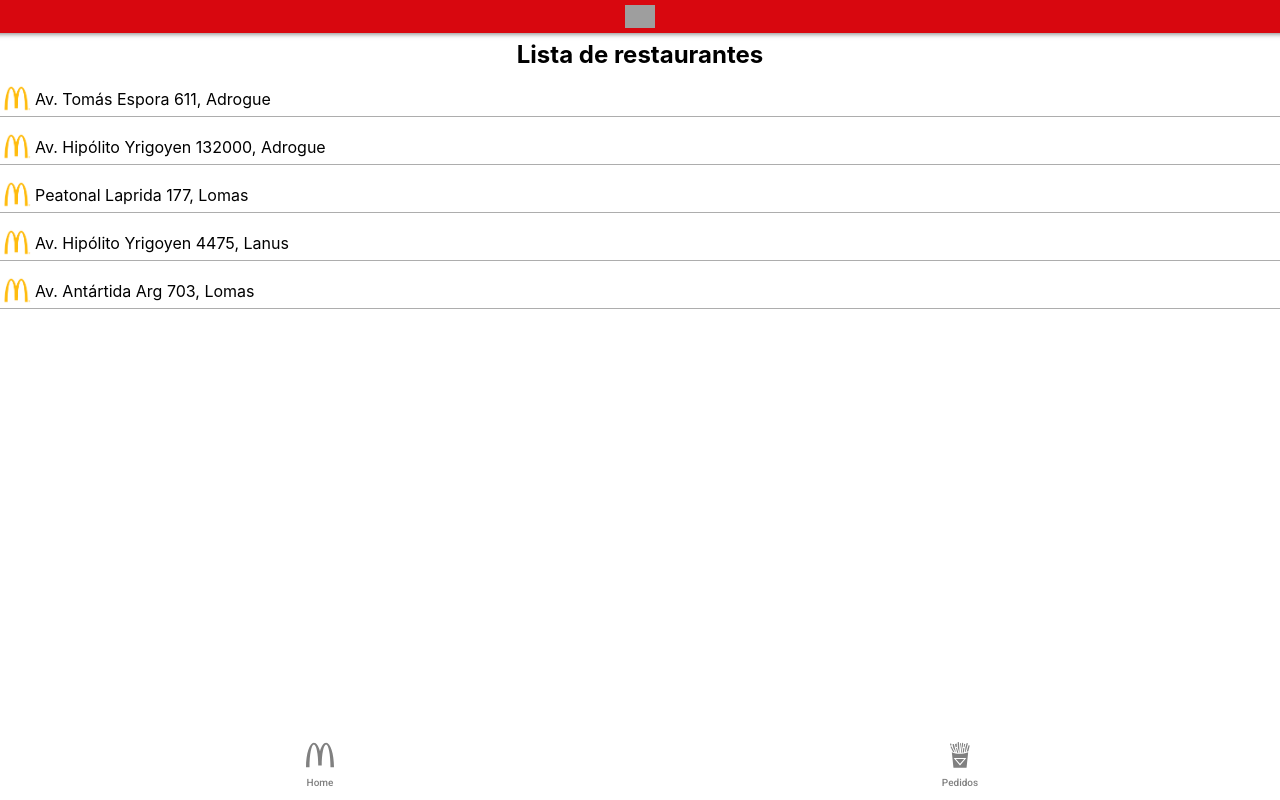
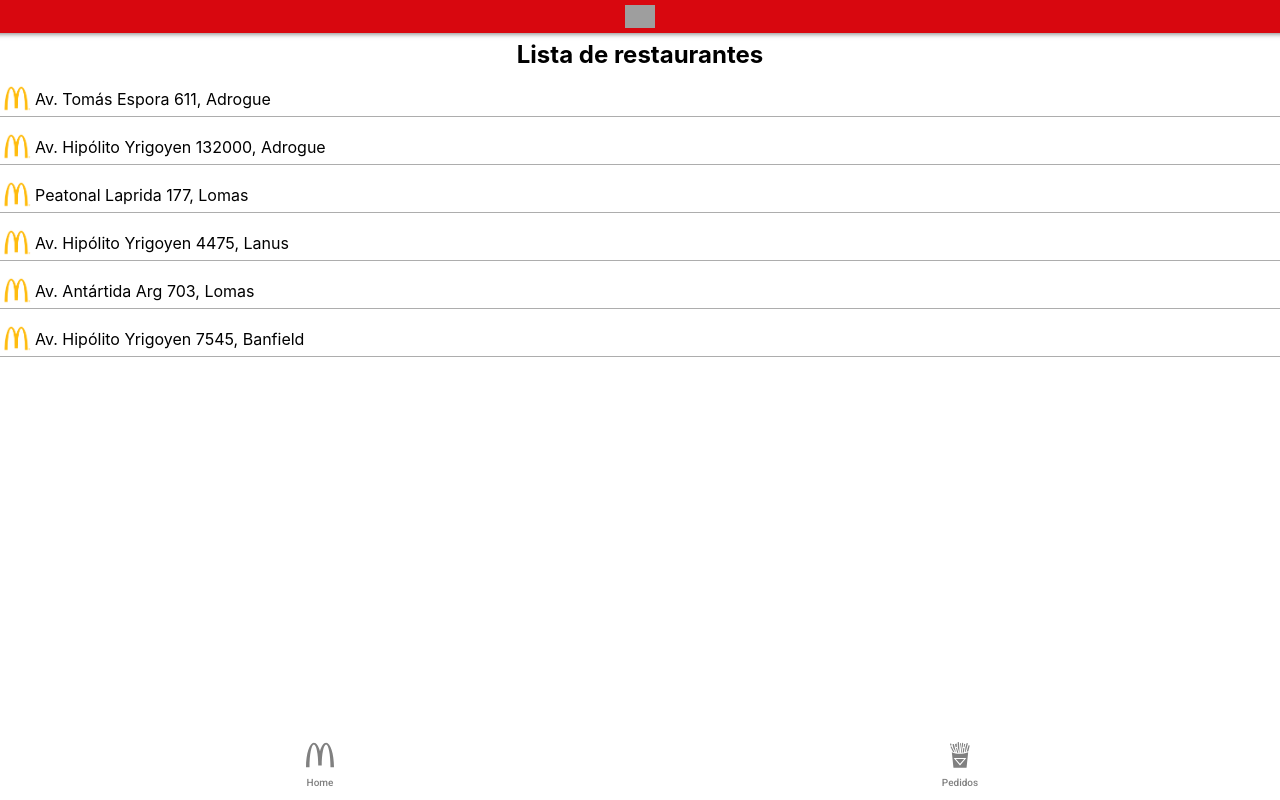
Before and after one commit to JulianKominovic/proyecto-de-soft, a React (Vite) app: page /catalogo/elegirLocal in a window 1280 px wide. Built offline with nearby package versions, Linux system fonts and the light colour scheme; grey boxes are pictures that could not be loaded; a web font is replaced by a local one.

Commit message:
Elegir y ver restaurantes

```diff
--- a/src/components/ElegirLocal/ElegirLocal.jsx
+++ b/src/components/ElegirLocal/ElegirLocal.jsx
@@ -1,7 +1,9 @@
 import React from "react";
 import "./ElegirLocal.css";
+
 import Local from "../Local/Local";
 import { Link } from "react-router-dom";
+import useLocal from "../../context/useLocal";
 
 const direcciones = [
   "Av. Tomás Espora 611, Adrogue",
@@ -9,16 +11,24 @@ const direcciones = [
   "Peatonal Laprida 177, Lomas",
   "Av. Hipólito Yrigoyen 4475, Lanus",
   "Av. Antártida Arg 703, Lomas",
+  "Av. Hipólito Yrigoyen 7545, Banfield",
 ];
 
 export const ElegirLocal = () => {
+  const { setLocal } = useLocal();
+
   return (
     <section className="ElegirLocal">
       <h1>Lista de restaurantes</h1>
-
       {direcciones.map((item) => {
         return (
-          <Link to={"/catalogo"} key={item}>
+          <Link
+            to={"/catalogo"}
+            key={item}
+            onClick={() => {
+              setLocal(item);
+            }}
+          >
             <Local key={item} direccion={item} />
           </Link>
         );
--- a/src/context/useLocal.jsx
+++ b/src/context/useLocal.jsx
@@ -1,4 +1,6 @@
 import React from "react";
+import { useContext } from "react";
+import context from "./Context";
 
 const useLocal = () => {
   const { localSelected, setLocalSelected } = useContext(context);
--- a/src/pages/Catalogo.jsx
+++ b/src/pages/Catalogo.jsx
@@ -7,6 +7,8 @@ import { useState } from "react";
 
 import "./Catalogo.css";
 import useCarrito from "../context/useCarrito";
+import Local from "../components/Local/Local";
+import useLocal from "../context/useLocal";
 
 <link
   href="//db.onlinewebfonts.com/c/827d075b1538829cc0db75696e4d5fa2?family=Speedee"
@@ -31,6 +33,8 @@ const Catalogo = () => {
   const [isLoading, setIsLoading] = useState(true);
   const [products, setProducts] = useState(null);
   const { getCarritoItems } = useCarrito();
+  const { getLocal } = useLocal();
+
 
   useEffect(() => {
     fetch(`http://localhost:4000/api/products/`)
@@ -59,6 +63,13 @@ const Catalogo = () => {
             <Link to="/catalogo/elegirLocal">
               <button className="boton">Pedí y Retirá</button>
             </Link>
+
+            { getLocal()?.length > 0 ? (
+
+              <Local direccion={getLocal()}/>
+
+            ) : null}
+
           </section>
 
           {/* caja de filtros */}
```
